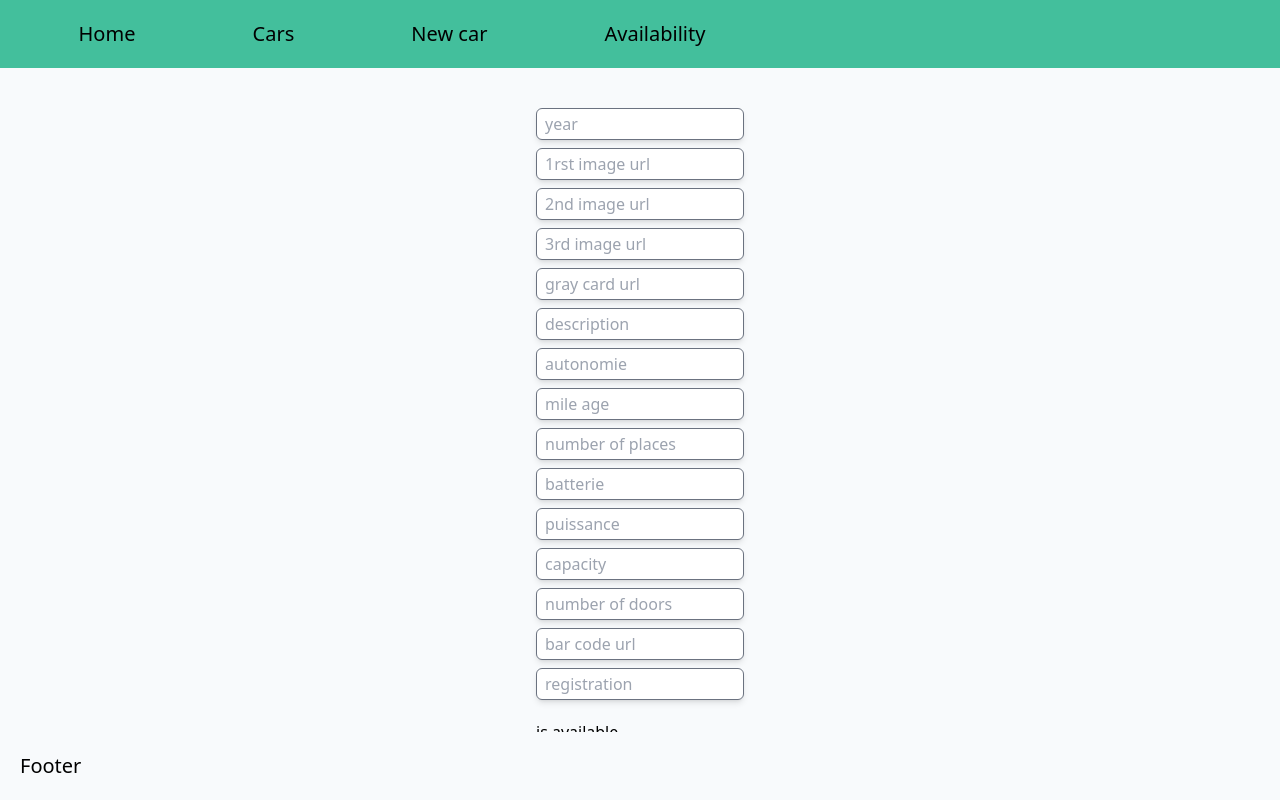
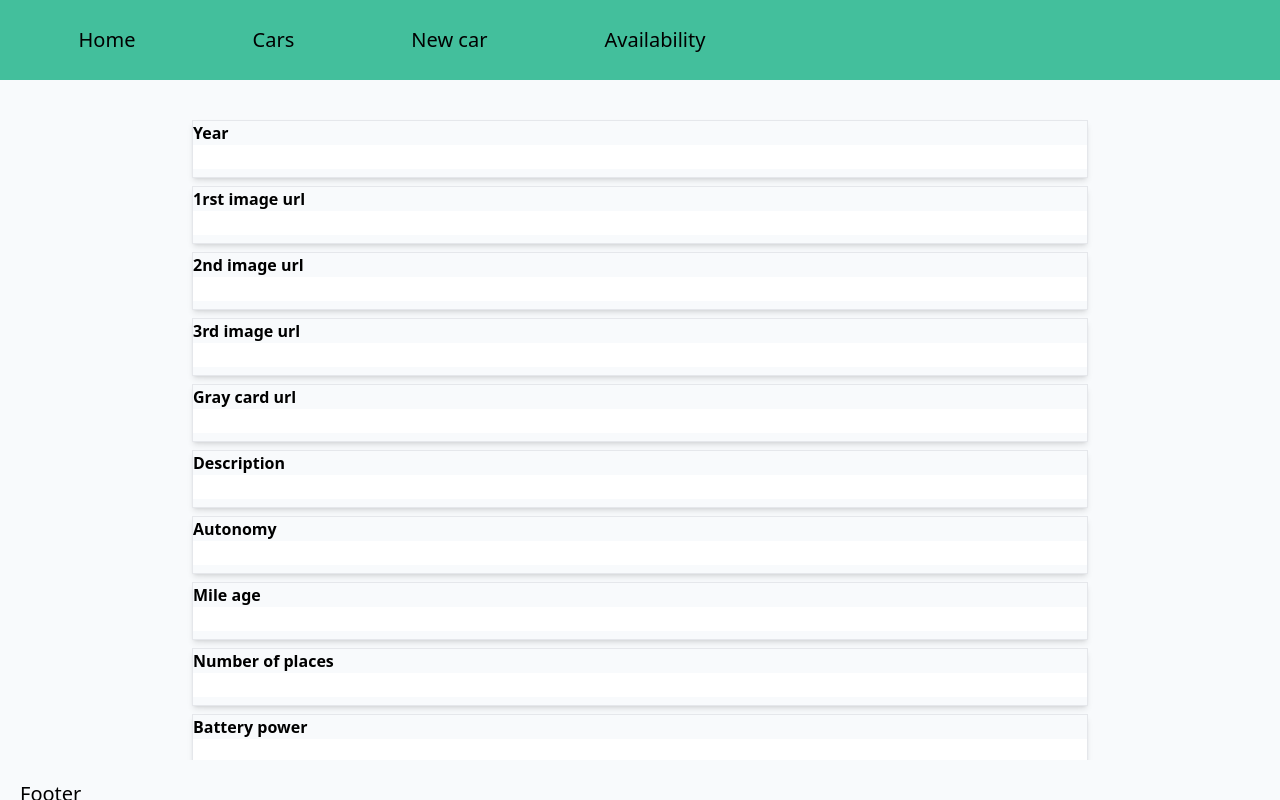
Before and after one commit to Laeti64/Hackathon-2, a Next.js app: page /cars/new-car in a window 1280 px wide. Built offline with nearby package versions, Linux system fonts and the light colour scheme; no server answers.

Commit message:
add style on new car form and fix side bar layout

```diff
--- a/pages/cars/new-car.tsx
+++ b/pages/cars/new-car.tsx
@@ -18,7 +18,7 @@ function NewCar({}: Props): JSX.Element {
   const [cars, setCars] = useState<TCar[]>([]);
   const [categories, setCategories] = useState<TCategory[]>([]);
   const [loading, setLoading] = useState(true);
-  const [brands, setBrands] = useState<string[]>([]);
+  const [brands, setBrands] = useState<TBrand[]>([]);
   const [models, setModels] = useState<TModel[]>([]);
 
   useEffect(() => {
@@ -42,12 +42,16 @@ function NewCar({}: Props): JSX.Element {
       })
       .then(() => {
         if (cars) {
+          setBrands([]);
           cars.forEach((car: TCar) => {
             if (!allBrandsUsed.includes(car.model.brand.name)) {
-              allBrandsUsed.push(car.model.brand.name);
+              allBrandsUsed.push<TBrand>({
+                id: car.model.brandId,
+                name: car.model.brand.name,
+              });
+              setBrands(allBrandsUsed);
             }
           });
-          setBrands(allBrandsUsed);
         }
       });
     setLoading(false);
@@ -62,123 +66,136 @@ function NewCar({}: Props): JSX.Element {
       onSubmit={handleSubmit((data) =>
         carFetcher.createCar(data).then((data) => console.log(data))
       )}>
-      <input className="form" placeholder="year" {...register("year")} />
-      <input
-        className="form w-[80%]"
-        placeholder="1rst image url"
-        {...register("imgUrl")}
-      />
-      <input
-        className="form"
-        placeholder="2nd image url"
-        {...register("imgUrl2")}
-      />
-      <input
-        className="form"
-        placeholder="3rd image url"
-        {...register("imgUrl3")}
-      />
-      <input
-        className="form"
-        placeholder="gray card url"
-        {...register("grayCardUrl")}
-      />
-      <input
-        className="form"
-        placeholder="description"
-        {...register("description")}
-      />
-      <input
-        className="form"
-        placeholder="autonomie"
-        {...register("autonomie")}
-      />
-      <input className="form" placeholder="mile age" {...register("mileAge")} />
-      <input
-        className="form"
-        placeholder="number of places"
-        {...register("nbPlaces")}
-      />
-      <input
-        className="form"
-        placeholder="batterie"
-        {...register("batterie")}
-      />
-      <input
-        className="form"
-        placeholder="puissance"
-        {...register("puissance")}
-      />
-      <input
-        className="form"
-        placeholder="capacity"
-        {...register("capacity")}
-      />
-      <input
-        className="form"
-        placeholder="number of doors"
-        {...register("nbPortes")}
-      />
-      <input
-        className="form"
-        placeholder="bar code url"
-        {...register("barCodeUrl")}
-      />
-      <input
-        className="form"
-        placeholder="registration"
-        {...register("registration")}
-      />
-      <label className="label">is available</label>
-      <select className="form" {...register("isAvailable")}>
-        <option value="true">True</option>
-        <option value="false">False</option>
-      </select>
-      <label className="label">Autonomous to drive</label>
-      <select className="form" {...register("autonomous")}>
-        <option value="true">True</option>
-        <option value="false">False</option>
-      </select>
-      <input
-        className="form"
-        placeholder="time to charge"
-        {...register("tempsCharge")}
-      />
-      <input className="form" placeholder="price/km" {...register("prixKm")} />
-      <input
-        className="form"
-        placeholder="price/day"
-        {...register("prixJour")}
-      />
-      <select className="form" {...register("categoryId")}>
+      <div className="input-primary">
+        <label>Year</label>
+        <input {...register("year")} />
+      </div>
+      <div className="input-primary">
+        <label>1rst image url</label>
+        <input {...register("imgUrl")} />
+      </div>
+      <div className="input-primary">
+        <label>2nd image url</label>
+        <input {...register("imgUrl2")} />
+      </div>
+      <div className="input-primary">
+        <label>3rd image url</label>
+        <input {...register("imgUrl3")} />
+      </div>
+      <div className="input-primary">
+        <label>Gray card url</label>
+        <input {...register("grayCardUrl")} />
+      </div>
+      <div className="input-primary">
+        <label>Description</label>
+        <input {...register("description")} />
+      </div>
+      <div className="input-primary">
+        <label>Autonomy</label>
+        <input {...register("autonomie")} />
+      </div>
+      <div className="input-primary">
+        <label>Mile age</label>
+        <input {...register("mileAge")} />
+      </div>
+      <div className="input-primary">
+        <label>Number of places</label>
+        <input {...register("nbPlaces")} />
+      </div>
+      <div className="input-primary">
+        <label>Battery power</label>
+        <input {...register("batterie")} />
+      </div>
+      <div className="input-primary">
+        <label>Power (CV)</label>
+        <input {...register("puissance")} />
+      </div>
+      <div className="input-primary">
+        <label>Trunk capacity</label>
+        <input {...register("capacity")} />
+      </div>
+      <div className="input-primary">
+        <label>Number of doors</label>
+        <input {...register("nbPortes")} />
+      </div>
+      <div className="input-primary">
+        <label>QR Code url</label>
+        <input {...register("barCodeUrl")} />
+      </div>
+      <div className="input-primary">
+        <label>Registration</label>
+        <input {...register("registration")} />
+      </div>
+
+      <div className="input-primary">
+        <label>Vehicule category</label>
+        <select {...register("categoryId")}>
           {categories.map((category) => (
             <option key={category.id} value={category.id}>
               {category.name}
             </option>
           ))}
         </select>
-      <select className="form" {...register("brandId")}>
-        {categories.map((brands) => (
-          <option key={brands.id} value={brands.id}>
-            {brands.name}
+      </div>
+      <div className="input-primary">
+        <label>Vehicule brand</label>
+        <select {...register("brandId")}>
+          {brands.map((brand) => (
+            <option key={brand.id} value={brand.id}>
+              {brand.name}
             </option>
           ))}
         </select>
-      <input
-        className="form"
-        placeholder="connector type"
-        value={"5efd3b0d-25fb-412e-b60f-386c36bef59d"}
-        {...register("connectorId")}
-      />
-      <select className="form" {...register("modelId")}>
+      </div>
+      <div className="input-primary">
+        <label>Vehicule model</label>
+        <select {...register("modelId")}>
           {models.map((model) => (
             <option key={model.id} value={model.id}>
               {model.name}
             </option>
           ))}
         </select>
+      </div>
+      <div className="input-primary">
+        <label>Vehicule available</label>
+        <select {...register("isAvailable")}>
+          <option value="true">Yes</option>
+          <option value="false">No</option>
+        </select>
+      </div>
+      <div className="input-primary">
+        <label>Autonomous to drive</label>
+        <select {...register("autonomous")}>
+          <option value="true">Yes</option>
+          <option value="false">No</option>
+        </select>
+      </div>
+
+      <div className="input-primary">
+        <label>Time to charge</label>
+        <input {...register("tempsCharge")} />
+      </div>
+      <div className="input-primary">
+        <label>Price €/km</label>
+        <input {...register("prixKm")} />
+      </div>
+      <div className="input-primary">
+        <label>Price €/day</label>
+        <input {...register("prixJour")} />
+      </div>
+
+      <div className="input-primary">
+        <label>Electrik connector type</label>
+
         <input
-        className="border border-gray-500 flex w-40 h-8 m-auto mb-200  bg-gradient-to-r from-[#43BF9C] via-green-300 to-[#43BF9C] rounded-md justify-center"
+          value={"5efd3b0d-25fb-412e-b60f-386c36bef59d"}
+          {...register("connectorId")}
+        />
+      </div>
+
+      <input
+        className="border border-gray-500 flex w-40 h-8 m-auto mb-200 mb-[5em]  bg-gradient-to-r from-[#43BF9C] via-green-300 to-[#43BF9C] rounded-md justify-center"
         type="submit"
       />
     </form>
--- a/pages/signup/index.tsx
+++ b/pages/signup/index.tsx
@@ -100,7 +100,7 @@ function Signup() {
         <button
           type="submit"
           onClick={handleSubmit}
-          className="border border-gray-500 flex w-40 h-8 m-auto my-2   bg-gradient-to-r from-[#43BF9C] via-green-300 to-[#43BF9C] rounded-md justify-center">
+          className="border border-gray-500 flex w-40 h-8 m-auto py-2   bg-gradient-to-r from-[#43BF9C] via-green-300 to-[#43BF9C] rounded-md justify-center">
           Sign Up
         </button>
       </form>
--- a/src/components/organisms/Footer.tsx
+++ b/src/components/organisms/Footer.tsx
@@ -4,7 +4,7 @@ type Props = {};
 
 function Footer({}: Props) {
   return (
-    <div className="sticky bottom-0 w-screen h-[10%] flex p-5 text-xl bg-slate-50">
+    <div className="fixed bottom-0 w-screen h-[4%] mt-[5em] flex p-5 text-xl bg-slate-50">
       Footer
     </div>
   );
--- a/src/components/organisms/NavBarUser.tsx
+++ b/src/components/organisms/NavBarUser.tsx
@@ -33,31 +33,31 @@ function NavBarUser({}: Props) {
       <div
         className={`ease-in-out duration-300
 
-        fixed top-[10%] h-[75%] left-0 w-[40vw] rounded-br-full bg-[#43BF9C] p-10  text-black z-10 ${
+        fixed top-[10%] h-[75%] left-0 w-[45vw] rounded-br-full bg-[#43BF9C] p-10  text-black z-10 ${
           isSideBarVisible ? "translate-x-0 " : "translate-x-[-100%]"
         }`}>
         {isSideBarVisible && (
-          <div className="bg-[#43BF9C] w-[40vw] h-[100%] fixed rounded-br-full left-0 z-10 flex flex-col duration-300 ">
+          <div className="bg-[#43BF9C] w-[45vw] h-[100%] fixed rounded-br-full left-0 z-10 flex flex-col duration-300 ">
             <Link
-              className="px-[1em] py-[1em]"
+              className="px-[1em] py-[1em] uppercase font-extrabold"
               onClick={() => setIsSidebarVisible(!isSideBarVisible)}
               href="/">
               Home
             </Link>
             <Link
-              className="px-[1em] py-[1em]"
+              className="px-[1em] py-[1em] uppercase font-extrabold"
               onClick={() => setIsSidebarVisible(!isSideBarVisible)}
               href="/cars">
               Cars
             </Link>
             <Link
-              className="px-[1em] py-[1em]"
+              className="px-[1em] py-[1em] uppercase font-extrabold"
               onClick={() => setIsSidebarVisible(!isSideBarVisible)}
               href="/cars/new-car">
               New car
             </Link>
             <Link
-              className="px-[1em] py-[1em]"
+              className="px-[1em] py-[1em] uppercase font-extrabold"
               onClick={() => setIsSidebarVisible(!isSideBarVisible)}
               href="/availability">
               Availability
@@ -65,6 +65,7 @@ function NavBarUser({}: Props) {
           </div>
         )}
       </div>
+      <h1 className="uppercase font-extrabold">Carvolution</h1>
       <Image src={home} alt="car-home" width={50} height={50} />
     </div>
   );
--- a/styles/globals.css
+++ b/styles/globals.css
@@ -24,3 +24,12 @@
 .label {
   @apply flex w-52 h-8 m-auto mt-5;
 }
+
+@layer components {
+  .input-primary {
+    @apply flex flex-col w-[70%] my-2 mx-auto font-semibold pb-2 shadow-md border border-gray-200;
+  }
+  .select-primary {
+    @apply py-2 px-4 bg-blue-500 text-white font-semibold rounded-lg shadow-md hover:bg-blue-700 focus:outline-none focus:ring-2 focus:ring-blue-400 focus:ring-opacity-75;
+  }
+}
```
Lines whose indentation alone changed are shown as unchanged.
